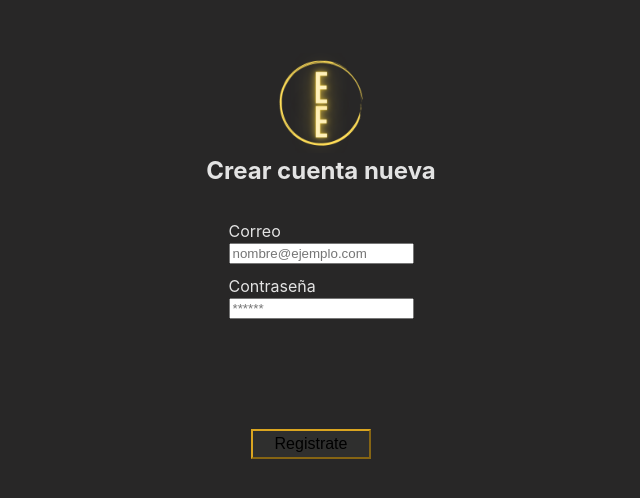
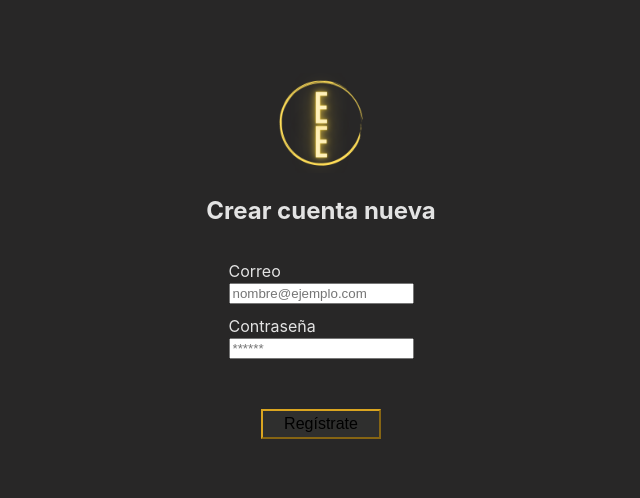
Before and after one commit to olivelrueda/drink-the-world, a React (Vite) app: page /registro in a window 1280 px wide. Shown: the part 144-642 px from the top of the page, without its empty margins (319-959 px from the left). Built offline with nearby package versions, Linux system fonts and the light colour scheme.

Commit message:
cambia botones

```diff
--- a/src/components/Header.jsx
+++ b/src/components/Header.jsx
@@ -10,10 +10,6 @@ export default function Header() {
     return <>
         <header>
             <img className={styles.martini} src={martiniImg} alt="" />
-          {/*   <div className={styles.title}>
-                <h1>Cheers</h1>
-                <h2>drink the world</h2>
-            </div> */}
             {isAuthenticated ?
                 <Link className={styles.login} onClick={logout}>Logout</Link> :
                 <Link className={styles.login} to='/login'>Login</Link>}
--- a/src/components/Header.module.css
+++ b/src/components/Header.module.css
@@ -1,26 +1,8 @@
 header {
-        /* display: grid;
-        grid-template-rows: 1fr;
-        grid-template-columns: repeat(3, 1fr);
-    */
     display: flex;
     justify-content:space-between;
     align-items: center;
     background-color: rgb(40, 39, 39);
-}
-
-
-.title {
-text-align: center;
-}
-
-h1 {
-    font-size: 55px;
-    margin-bottom: 0;
-}
-
-h2{
-    margin-top: 0px;
 }
 
 .martini {
@@ -28,18 +10,17 @@ h2{
     width: 200px;
     margin-left: 20px;
     margin-top: 20px;
-   border-radius: 20%;
 }
 
 .login {
-    background-color: #2f2f2e;
-    border: 3px solid goldenrod;
+    background-color: lightgrey;
     display: block;
     font-size: medium;
     height: 30px;
     width: 120px;
-    color: goldenrod;
+    color: #282727;
     text-align: center;
     padding-top: 5px;
     margin-right: 20px;
+    border-radius: 10%;
 }
--- a/src/views/login.jsx
+++ b/src/views/login.jsx
@@ -16,7 +16,7 @@ export default function Login() {
     }
 
 return <>
-
+    <div className={styles.container}>
         <form className={styles.form} onSubmit={handleSubmit}>
             <img className={styles.isotipo} src="/src/assets/images/4.png" alt="" />
             <div className={styles.tit}>
@@ -51,9 +51,9 @@ export default function Login() {
             <div>
                 <button type="submit" className={styles.submitButton}>Iniciar Sesión</button>
             </div>
-
+            <p className={styles.p}> ¿Aun no tienes cuenta?</p>
             <NavLink className={styles.registro} to='/registro'>Registrate</NavLink>
-
         </form>
+    </div>
 </>
 }
--- a/src/views/login.module.css
+++ b/src/views/login.module.css
@@ -1,3 +1,8 @@
+.container {
+  width: auto;
+  background-color: white;
+}
+
 .form {
   display: flex;
   flex-direction: column;
@@ -18,7 +23,6 @@
   display: flex;
   flex-direction: column;
   margin: 10px;
-
 }
 
 .isotipo{
@@ -26,6 +30,10 @@
   width: 100px;
 }
 
+.p {
+  margin-bottom: 0;
+}
+
 .registro{
-    margin-top: 20px;
+  margin-top: 0px;
 }
--- a/src/views/registro.jsx
+++ b/src/views/registro.jsx
@@ -1,5 +1,6 @@
 import { useNavigate } from 'react-router-dom'
 import { toast } from 'sonner'
+import { Link } from 'react-router-dom'
 
 import useServer from "../hooks/useServer"
 import styles from './registro.module.css'
@@ -51,7 +52,7 @@ export default function Registro() {
         </div>
 
         <nav>
-            <button type="submit" className={styles.registro}>Registrate</button>
+            <button type="submit" className={styles.registro}>Regístrate</button>
         </nav>
         </form>
     </>
--- a/src/views/registro.module.css
+++ b/src/views/registro.module.css
@@ -32,6 +32,5 @@
     border-color: goldenrod;
     height: 30px;
     width: 120px;
-    margin-right: 20px;
-    margin-top: 100px;
+    margin-top: 40px;
 }
```
Lines whose indentation alone changed are shown as unchanged.
